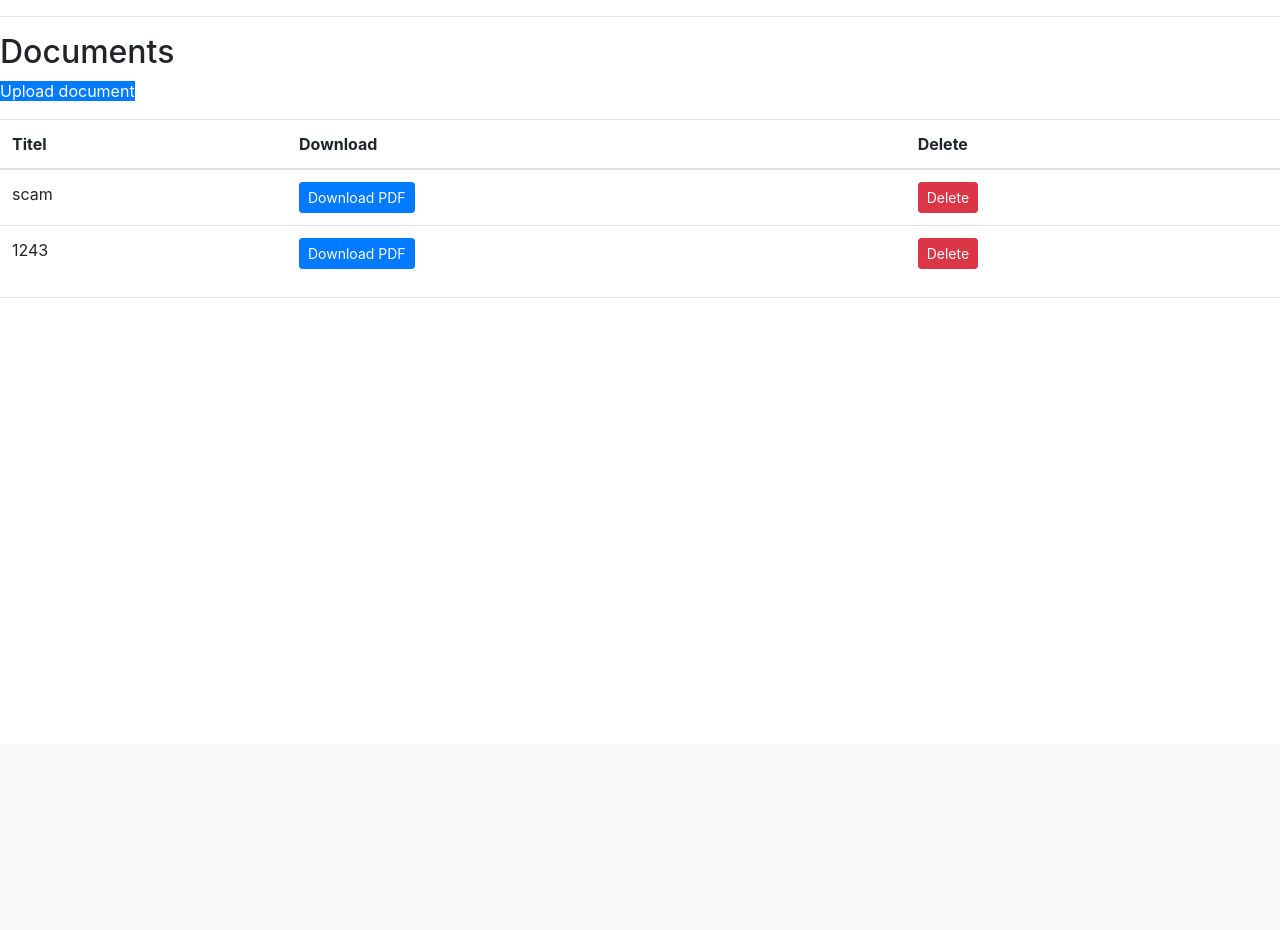
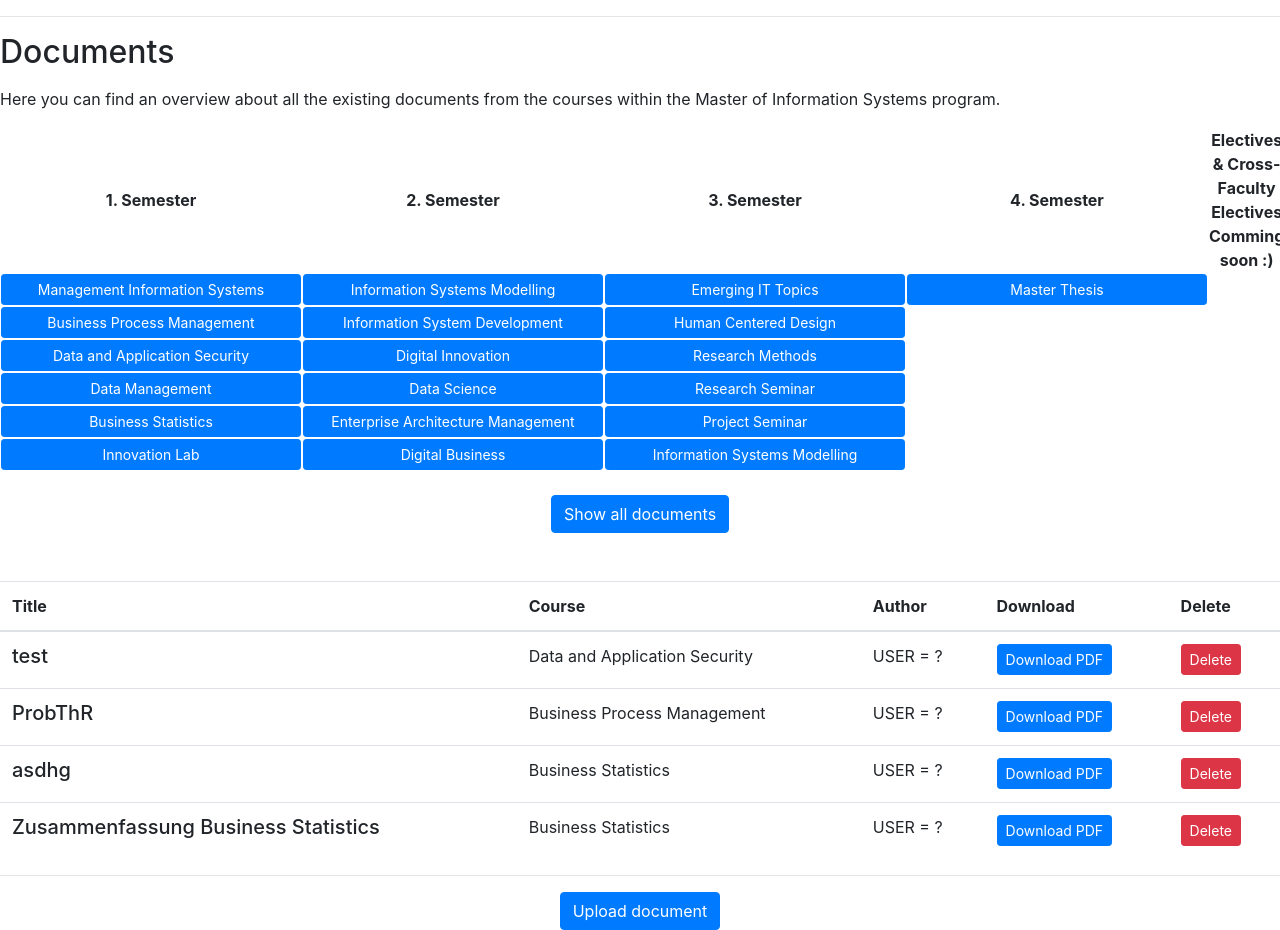
Before and after one commit to JohnnyWalt/ISDevelopment, a Django app: page /documents/ in a window 1280 px wide. Shown: the part 56-986 px from the top of the page. Before the commit the page ends 354 px from the top, so only its background shows below. Run offline with Django 3.2, Linux system fonts and the light colour scheme; data comes from the database, SQL or seed files in the repository; some libraries are stand-ins or nearby versions.

Commit message:
Upload modifications Added all the courses

```diff
--- a/StudyManager/StudyManager/urls.py
+++ b/StudyManager/StudyManager/urls.py
@@ -24,7 +24,28 @@ urlpatterns = [
     path('', TemplateView.as_view(template_name='home.html'), name='home'),
     path('admin/', admin.site.urls),
     path('upload/', views.upload),
+
+    # paths to the document sites
     path('documents/', views.doclist),
+    path('documents/information_systems_development/', views.ISDdocs),
+    path('documents/enterprise_architecture_management/', views.EAMdocs),
+    path('documents/management_information_systems', views.MISdocs),
+    path('documents/business_process_management/', views.BPMdocs),
+    path('documents/data_and_application_security/', views.DASdocs),
+    path('documents/data_management/', views.DMdocs),
+    path('documents/business_statistics/', views.BSdocs),
+    path('documents/innovation_lab/', views.ILdocs),
+    path('documents/information_systems_modelling/', views.ISMdocs),
+    path('documents/digital_innovation/', views.DIdocs),
+    path('documents/data_science/', views.DSdocs),
+    path('documents/digital_business/', views.DBdocs),
+    path('documents/emerging_it_topics/', views.EITdocs),
+    path('documents/human_centered_design/', views.HCDdocs),
+    path('documents/research_methods/', views.RMdocs),
+    path('documents/research_seminar/', views.RSdocs),
+    path('documents/project_seminar/', views.PSdocs),
+    path('documents/master_thesis/', views.MTdocs),
+
 
     #This path is needed, to delete the file (compares primary key of file)
     path('documents/<int:pk>', views.deletedoc, name='deletedoc'),
--- a/StudyManager/documents/forms.py
+++ b/StudyManager/documents/forms.py
@@ -1,7 +1,7 @@
 from django import forms
-from .models import ISD_Document
+from .models import MIS_Document
 
 class DocForm(forms.ModelForm):
     class Meta:
-        model = ISD_Document
-        fields = {'title', 'pdf'}
+        model = MIS_Document
+        fields = {'title', 'course', 'pdf'}
--- a/StudyManager/documents/templates/documents/documents.html
+++ b/StudyManager/documents/templates/documents/documents.html
@@ -1,37 +1,134 @@
 {% extends 'base.html' %}
+
 {% block mainContent %}
 
 <h2>Documents</h2>
-<p>
-    <a href="/upload" class="btn-primary">Upload document</a>
-</p>
+<p></p>
+<p>Here you can find an overview about all the existing documents from the courses within the Master of Information Systems program.<br></p>
+<div id="course_btn"">
+    <table style="border:10;" align="center">
+        <thead>
+            <tr style="text-align:center;">
+                <th>1. Semester</th>
+                <th>2. Semester</th>
+                <th>3. Semester</th>
+                <th>4. Semester</th>
+                <th>Electives & Cross-Faculty Electives <br> Comming soon :)</th>
+            </tr>
+        </thead>
+        <tbody style="text-align:center;">
+            <tr>
+                <td>
+                    <a href="/documents/management_information_systems" class="btn btn-primary btn-sm" style="width: 300px;">Management Information Systems</a>
+                </td>
+                <td>
+                    <a href="/documents/information_systems_modelling/" class="btn btn-primary btn-sm" style="width: 300px;">Information Systems Modelling</a>
+                </td>
+                <td>
+                    <a href="/documents/emerging_it_topics/" class="btn btn-primary btn-sm" style="width: 300px;">Emerging IT Topics</a>
+                </td>
+                <td>
+                    <a href="/documents/master_thesis/" class="btn btn-primary btn-sm" style="width: 300px;">Master Thesis</a>
+                </td>
+            </tr>
+            <tr>
+                <td>
+                    <a href="/documents/business_process_management/" class="btn btn-primary btn-sm" style="width: 300px;">Business Process Management</a>
+                </td>
+                <td>
+                    <a href="/documents/information_systems_development/" class="btn btn-primary btn-sm" style="width: 300px;">Information System Development</a>
+                </td>
+                <td>
+                    <a href="/documents/human_centered_design/" class="btn btn-primary btn-sm" style="width: 300px;">Human Centered Design</a>
+                </td>
+            </tr>
+            <tr>
+                <td>
+                    <a href="/documents/data_and_application_security/" class="btn btn-primary btn-sm" style="width: 300px;">Data and Application Security</a>
+                </td>
+                <td>
+                    <a href="/documents/digital_innovation/" class="btn btn-primary btn-sm" style="width: 300px;">Digital Innovation</a>
+                </td>
+                <td>
+                    <a href="/documents/research_methods/" class="btn btn-primary btn-sm" style="width: 300px;">Research Methods</a>
+                </td>
+            </tr>
+            <tr>
+                <td>
+                    <a href="/documents/data_management/" class="btn btn-primary btn-sm" style="width: 300px;">Data Management</a>
+                </td>
+                <td>
+                    <a href="/documents/data_science/" class="btn btn-primary btn-sm" style="width: 300px;">Data Science</a>
+                </td>
+                <td>
+                    <a href="/documents/research_seminar/" class="btn btn-primary btn-sm" style="width: 300px;">Research Seminar</a>
+                </td>
+            </tr>
+            <tr>
+                <td>
+                    <a href="/documents/business_statistics/" class="btn btn-primary btn-sm" style="width: 300px;">Business Statistics</a>
+                </td>
+                <td>
+                    <a href="/documents/enterprise_architecture_management/" class="btn btn-primary btn-sm" style="width: 300px;">Enterprise Architecture Management</a>
+                </td>
+                <td>
+                    <a href="/documents/project_seminar/" class="btn btn-primary btn-sm" style="width: 300px;">Project Seminar</a>
+                </td>
+            </tr>
+            <tr>
+                <td>
+                    <a href="/documents/innovation_lab/" class="btn btn-primary btn-sm" style="width: 300px;">Innovation Lab</a>
+                </td>
+                <td>
+                    <a href="/documents/digital_business/" class="btn btn-primary btn-sm" style="width: 300px;">Digital Business</a>
+                </td>
+                <td>
+                    <a href="/documents/information_systems_modelling/" class="btn btn-primary btn-sm" style="width: 300px;">Information Systems Modelling</a>
+                </td>
+            </tr>
+        </tbody>
+    </table>
+    <br>
+    <div class="text-center"><a href="/documents" class="btn btn-primary">Show all documents</a></div>
+</div>
+<br><br>
     <table class="table mb-0">
         <thead>
             <tr>
-        <th>Titel</th>
+                <th>Title</th>
+                <th>Course</th>
+                <th>Author</th>
                 <th>Download</th>
                 <th>Delete</th>
             </tr>
         </thead>
-
         <tbody>
-    {% for ISD_Document in Document %}
+            {% for MIS_Document in Document %}
             <tr>
-        <td>{{ ISD_Document.title}}</td>
+                <td><h5>{{ MIS_Document.title }}</h5></td>
+                <td>{{ MIS_Document.get_course_display }}</td>
+                <td> USER = ? </td>
                 <td>
-            <a href="{{ ISD_Document.pdf.url }}" class="btn btn-primary btn-sm" target="_blank">
+                    <a href="{{ MIS_Document.pdf.url }}" class="btn btn-primary btn-sm" target="_blank">
                         Download PDF
                     </a>
                 </td>
                 <td>
-            <form method="post" action="{% url 'deletedoc' ISD_Document.pk %}">
+                    <form method="post" action="{% url 'deletedoc' MIS_Document.pk %}">
                       {% csrf_token %}
                       <button type="submit" class="btn btn-danger btn-sm">Delete</button>
                     </form>
                 </td>
+
             </tr>
             {% endfor %}
         </tbody>
     </table>
+{% endblock %}
+<br><br>
 
+{% block mainContent2 %}
+<div id="upload" class="text-center">
+    <a href="/upload" class="btn btn-primary">Upload document</a>
+</div>
 {% endblock %}
--- a/StudyManager/documents/templates/documents/upload.html
+++ b/StudyManager/documents/templates/documents/upload.html
@@ -12,9 +12,10 @@
     <br>
     <button type="submit" class="btn btn-primary">Upload document</button>
 </form>
-
 <br>
 {% if url %}
     <p>Uploaded file: <a href="{{url}}">{{url}}</a></p>
 {% endif %}
+
+
 {% endblock %}
--- a/StudyManager/documents/urls.py
+++ b/StudyManager/documents/urls.py
@@ -6,7 +6,7 @@ from django.conf.urls import url
 from . import views
 
 urlpatterns = [
-    path(r'', views.upload),
+    #path(r'', views.upload),
     #path('/documents/', views.doclist),
 
     #path('documents/upload', views.upload_doc, name='Document upload'),
--- a/StudyManager/documents/views.py
+++ b/StudyManager/documents/views.py
@@ -2,17 +2,10 @@ from django.shortcuts import render, redirect
 from django.views.generic import TemplateView
 from django.core.files.storage import FileSystemStorage
 from .forms import DocForm
-from .models import ISD_Document
+from .models import MIS_Document
+from django.http import HttpResponseRedirect
 
-# Create your views here.
-
-def doclist(request):
-    doc = ISD_Document.objects.all()
-
-    return render(request, 'documents/documents.html', {
-        'Document': doc
-    })
-
+# View that handles the document upload -> Only allows / saves file if POST method is used, otherwise ignore it
 def upload(request):
     if request.method == 'POST':
         form = DocForm(request.POST, request.FILES)
@@ -25,9 +18,104 @@ def upload(request):
         'form': form
     })
 
-#Delete document and go back to the documents overview
+# Delete document and go back to the documents overview
 def deletedoc(request, pk):
     if request.method == 'POST':
-        doc = ISD_Document.objects.get(pk=pk)
+        doc = MIS_Document.objects.get(pk=pk)
         doc.delete()
-    return redirect('/documents/')
+        return HttpResponseRedirect(request.META.get('HTTP_REFERER'))
+
+# View to display the MIS_Document model -> Show all Documents
+def doclist(request):
+    doc = MIS_Document.objects.all()
+    return render(request, 'documents/documents.html', {'Document': doc})
+
+# View to display the MIS_Document model -> Show only "Information Systems Development" Documents
+def ISDdocs(request):
+    doc = MIS_Document.objects.filter(course='ISD')
+    return render(request, 'documents/documents.html', {'Document': doc})
+
+# View to display the MIS_Document model -> Show only "Enterprise Architecture Management" Documents
+def EAMdocs(request):
+    doc = MIS_Document.objects.filter(course='EAM')
+    return render(request, 'documents/documents.html', {'Document': doc})
+
+# View to display the MIS_Document model -> Show only "Management Information Systems" Documents
+def MISdocs(request):
+    doc = MIS_Document.objects.filter(course='MIS')
+    return render(request, 'documents/documents.html', {'Document': doc})
+
+# View to display the MIS_Document model -> Show only "Business Process Management" Documents
+def BPMdocs(request):
+    doc = MIS_Document.objects.filter(course='BPM')
+    return render(request, 'documents/documents.html', {'Document': doc})
+
+# View to display the MIS_Document model -> Show only "Data and Application Security" Documents
+def DASdocs(request):
+    doc = MIS_Document.objects.filter(course='DAS')
+    return render(request, 'documents/documents.html', {'Document': doc})
+
+# View to display the MIS_Document model -> Show only "Data Management" Documents
+def DMdocs(request):
+    doc = MIS_Document.objects.filter(course='DM')
+    return render(request, 'documents/documents.html', {'Document': doc})
+
+# View to display the MIS_Document model -> Show only "Business Statistics" Documents
+def BSdocs(request):
+    doc = MIS_Document.objects.filter(course='BS')
+    return render(request, 'documents/documents.html', {'Document': doc})
+
+# View to display the MIS_Document model -> Show only "Innovation Lab" Documents
+def ILdocs(request):
+    doc = MIS_Document.objects.filter(course='IL')
+    return render(request, 'documents/documents.html', {'Document': doc})
+
+# View to display the MIS_Document model -> Show only "Information Systems Modelling" Documents
+def ISMdocs(request):
+    doc = MIS_Document.objects.filter(course='ISM')
+    return render(request, 'documents/documents.html', {'Document': doc})
+
+# View to display the MIS_Document model -> Show only "Digital Innovation" Documents
+def DIdocs(request):
+    doc = MIS_Document.objects.filter(course='DI')
+    return render(request, 'documents/documents.html', {'Document': doc})
+
+# View to display the MIS_Document model -> Show only "Data Science" Documents
+def DSdocs(request):
+    doc = MIS_Document.objects.filter(course='DS')
+    return render(request, 'documents/documents.html', {'Document': doc})
+
+# View to display the MIS_Document model -> Show only "Digital Business" Documents
+def DBdocs(request):
+    doc = MIS_Document.objects.filter(course='DB')
+    return render(request, 'documents/documents.html', {'Document': doc})
+
+# View to display the MIS_Document model -> Show only "Emerging IT Topics" Documents
+def EITdocs(request):
+    doc = MIS_Document.objects.filter(course='EIT')
+    return render(request, 'documents/documents.html', {'Document': doc})
+
+# View to display the MIS_Document model -> Show only "Human Centered Design" Documents
+def HCDdocs(request):
+    doc = MIS_Document.objects.filter(course='HCD')
+    return render(request, 'documents/documents.html', {'Document': doc})
+
+# View to display the MIS_Document model -> Show only "Research Methods" Documents
+def RMdocs(request):
+    doc = MIS_Document.objects.filter(course='RM')
+    return render(request, 'documents/documents.html', {'Document': doc})
+
+# View to display the MIS_Document model -> Show only "Research Seminar" Documents
+def RSdocs(request):
+    doc = MIS_Document.objects.filter(course='RS')
+    return render(request, 'documents/documents.html', {'Document': doc})
+
+# View to display the MIS_Document model -> Show only "Project Seminar" Documents
+def PSdocs(request):
+    doc = MIS_Document.objects.filter(course='PS')
+    return render(request, 'documents/documents.html', {'Document': doc})
+
+# View to display the MIS_Document model -> Show only "Master Thesis" Documents
+def MTdocs(request):
+    doc = MIS_Document.objects.filter(course='MT')
+    return render(request, 'documents/documents.html', {'Document': doc})
```
Also changed, not shown: StudyManager/documents/models.py (+31 -2 lines), StudyManager/db.sqlite3, StudyManager/documents/migrations/0003_isd_document_course.py (added), StudyManager/documents/migrations/0004_auto_20200519_1130.py (added), StudyManager/documents/migrations/0005_auto_20200525_1831.py (added). Lines whose indentation alone changed are shown as unchanged.
